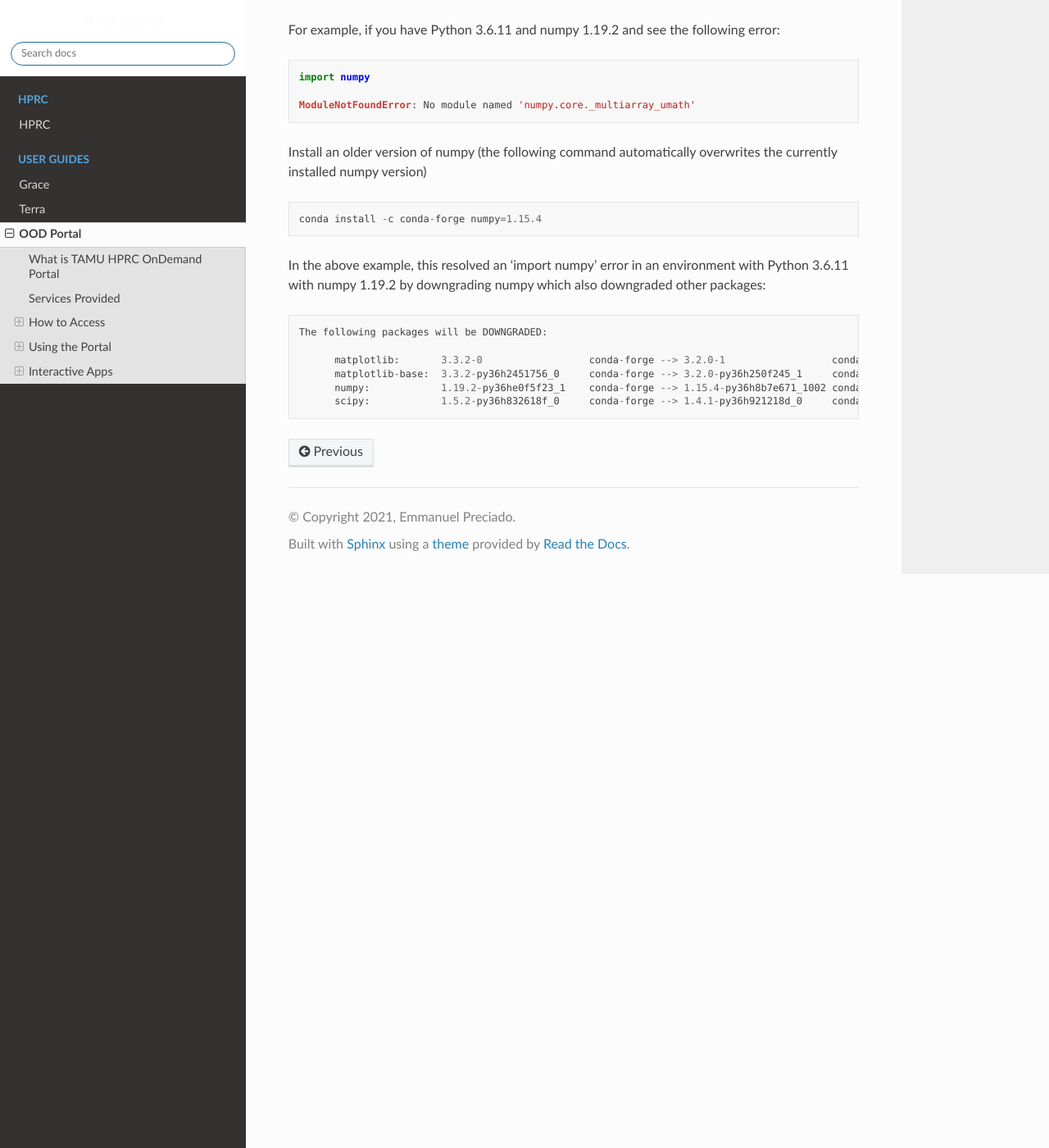
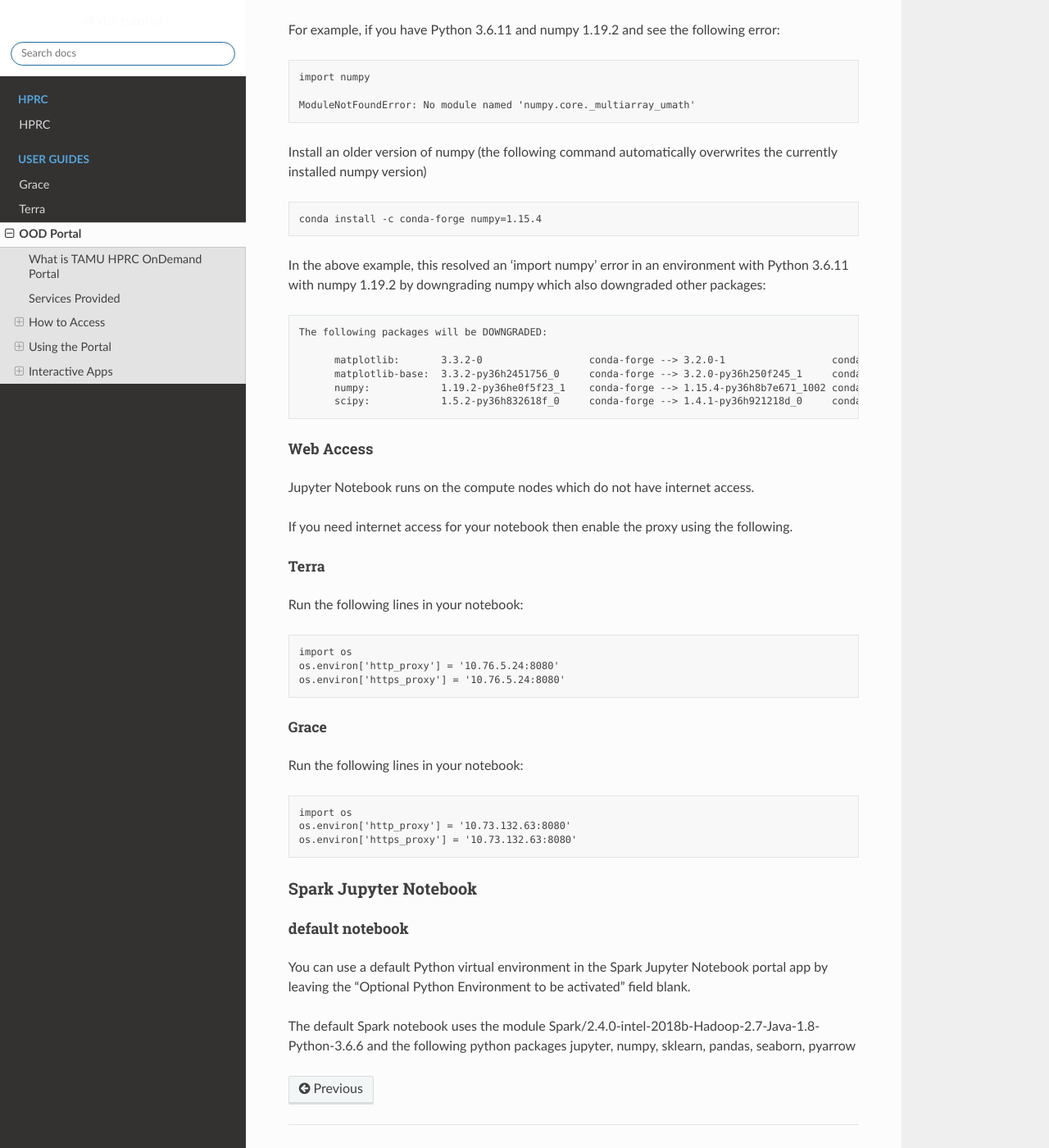
Before and after one commit to EmmanuelDej/rtd-tutorial, a Sphinx documentation site: the page built from docs/ood.rst, in a window 1280 px wide and 1400 px high, scrolled down 16023 px. Shown: the whole window at 82% size. Built offline with Sphinx 7.4.7 and the Read the Docs theme 2.0.0, drawn with Linux system fonts in a browser that asks for light colours; pages that are not in the unit, such as notebooks, are missing from menus.

Commit message:
Update ood.rst

```diff
--- a/docs/ood.rst
+++ b/docs/ood.rst
@@ -496,7 +496,7 @@ You can try installing an older version of a python package by searching availab
 For example, if you have Python 3.6.11 and numpy 1.19.2 and see the following error:
 
 
-.. code-block::
+.. code-block:: php
 
       import numpy
 
@@ -504,13 +504,13 @@ For example, if you have Python 3.6.11 and numpy 1.19.2 and see the following er
 
 Install an older version of numpy (the following command automatically overwrites the currently installed numpy version)
 
-.. code-block::
+.. code-block:: php
 
       conda install -c conda-forge numpy=1.15.4
 
 In the above example, this resolved an 'import numpy' error in an environment with Python 3.6.11 with numpy 1.19.2 by downgrading numpy which also downgraded other packages:
 
-.. code-block::
+.. code-block:: php
 
       The following packages will be DOWNGRADED:
 
@@ -518,3 +518,42 @@ In the above example, this resolved an 'import numpy' error in an environment wi
             matplotlib-base:  3.3.2-py36h2451756_0     conda-forge --> 3.2.0-py36h250f245_1     conda-forge
             numpy:            1.19.2-py36he0f5f23_1    conda-forge --> 1.15.4-py36h8b7e671_1002 conda-forge
             scipy:            1.5.2-py36h832618f_0     conda-forge --> 1.4.1-py36h921218d_0     conda-forge
+
+
+Web Access
+//////////
+
+Jupyter Notebook runs on the compute nodes which do not have internet access.
+
+If you need internet access for your notebook then enable the proxy using the following.
+
+Terra
++++++
+
+Run the following lines in your notebook:
+
+.. code-block:: php
+
+      import os
+      os.environ['http_proxy'] = '10.76.5.24:8080'
+      os.environ['https_proxy'] = '10.76.5.24:8080'
+
+Grace
++++++
+
+Run the following lines in your notebook:
+
+.. code-block:: php
+
+      import os
+      os.environ['http_proxy'] = '10.73.132.63:8080'
+      os.environ['https_proxy'] = '10.73.132.63:8080'
+
+Spark Jupyter Notebook
+**********************
+
+default notebook
+////////////////
+You can use a default Python virtual environment in the Spark Jupyter Notebook portal app by leaving the "Optional Python Environment to be activated" field blank.
+
+The default Spark notebook uses the module Spark/2.4.0-intel-2018b-Hadoop-2.7-Java-1.8-Python-3.6.6 and the following python packages jupyter, numpy, sklearn, pandas, seaborn, pyarrow
```
